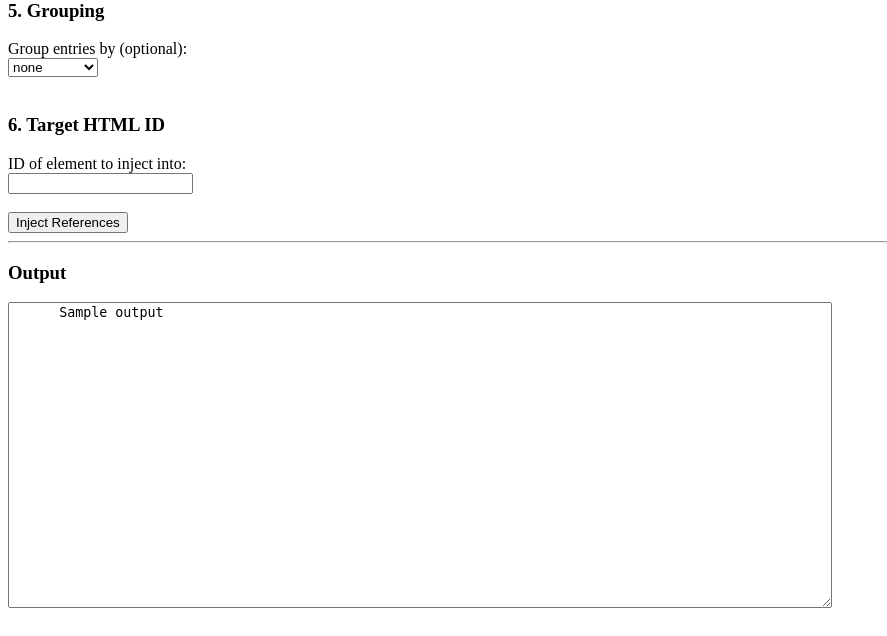
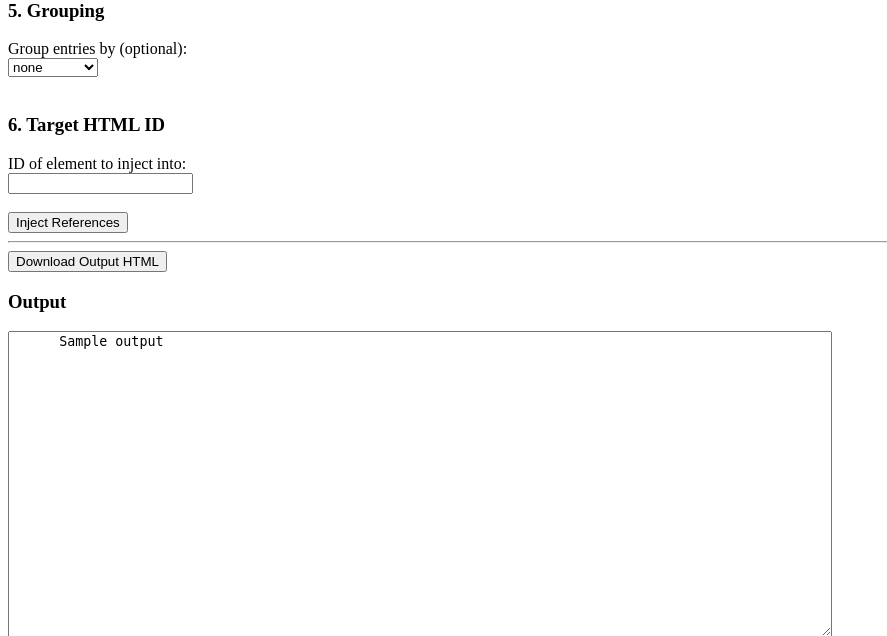
Before and after one commit to gabrielzschmitz/BibInject, a Flask app: template templates/web.html in a window 1280 px wide. Shown: the part 916-1552 px from the top of the page, without its empty margins (0-887 px from the left). Before the commit the page ends 1524 px from the top, so only its background shows below. Run offline with Flask 3, Linux system fonts and the light colour scheme; the template is opened without the code that fills it: most values are stand-ins (such as "Sample title", 1, 10 or a date in 2020); parts of the project's set-up code (start-up, migrations or seed data) failed here and were passed over.

Commit message:
feat(web): add download button for generated HTML output
- render a hidden textarea containing the processed HTML
- add a POST /download form that submits the generated output
- show download button only when output exists

```diff
--- a/templates/web.html
+++ b/templates/web.html
@@ -77,6 +77,13 @@
 
     <hr />
 
+    {% if output %}
+    <form action="/download" method="post">
+      <textarea name="output" style="display:none;">{{ output }}</textarea>
+      <button type="submit">Download Output HTML</button>
+    </form>
+    {% endif %}
+
     <h3>Output</h3>
     <textarea rows="20" cols="100">
       {{ output }}
```
